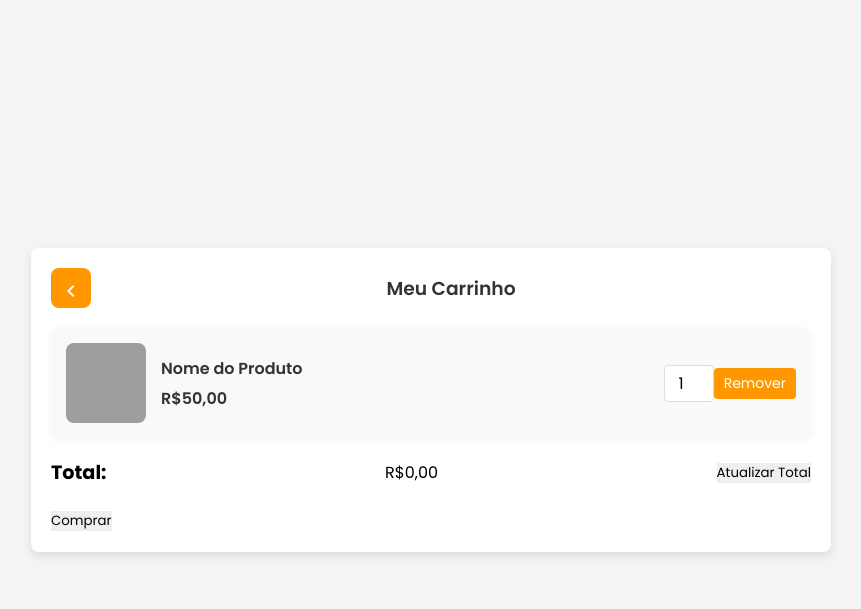
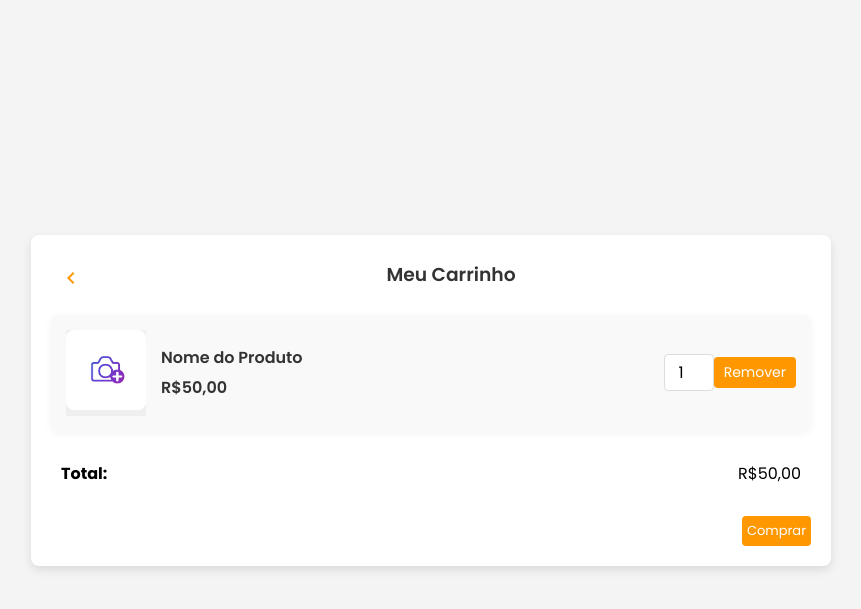
Before and after one commit to GiuliaVerse/Sem-Esperar-em-Filas, a PHP site: page /Components/CarrinhoDeCompras/cart.html in a window 1280 px wide. Shown: the top 609 px of the page, without its empty margins (209-1070 px from the left). Run offline with PHP 8.4, Linux system fonts and the light colour scheme; grey boxes are pictures that could not be loaded.

Commit message:
Mudancas na pagina de carrinho

```diff
--- a/Components/CarrinhoDeCompras/cart.css
+++ b/Components/CarrinhoDeCompras/cart.css
@@ -31,15 +31,17 @@ body {
     margin-bottom: 20px;
 }
 
+
+
 .carrinho .carrinho-header button {
     cursor: pointer;
     width: 40px;
     height: 40px;
     font-size: 2rem;
-    color: #fff;
-    background: #ff9800;
+    color: #ff9800;
+    background: none;
     border: none;
-    border-radius: 8px;
+    border-radius: 50%;
     transition: 0.3s;
 }
 
@@ -127,23 +129,28 @@ body {
     margin-bottom: 20px;
 }
 
-.carrinho-total strong {
-    font-size: 1.2rem;
+.carrinho-total {
+    display: flex;
+    justify-content: space-between;
+    align-items: center;
+    padding: 10px;
+    margin-top: 20px;
 }
 
-.purchase-button {
-    display: block;
-    width: 100%;
-    padding: 10px;
-    font-size: 1rem;
+.comprar-button
+ {
+    display: inline-block;
+    padding: 5px 5px;
+    font-size: 13px;
     color: #fff;
     background: #ff9800;
     border: none;
     border-radius: 4px;
     cursor: pointer;
     transition: 0.3s;
+    float: right;
 }
 
-.purchase-button:hover {
+.comprar-button:hover {
     background: #e68900;
 }
--- a/Components/CarrinhoDeCompras/cart.html
+++ b/Components/CarrinhoDeCompras/cart.html
@@ -1,3 +1,4 @@
+
 <!DOCTYPE html>
 <html lang="en">
 
@@ -27,20 +28,22 @@
         <div class="cart-items">
             <!-- Produtos adicionados ao carrinho irão aparecer aqui -->
             <div class="cart-product">
-                <img src="produto.jpg" alt="Produto">
+                <button class="photo-button">
+                    <img src="../../Components/Images/icone-adicionar-foto.jpg" alt="Adicionar Foto">
+                </button>
                 <div class="product-details">
                     <p class="cart-product-title">Nome do Produto</p>
                     <p class="cart-product-price">R$50,00</p>
                 </div>
                 <input type="number" class="product-qtd-input" value="1">
-                <button class="remove-product-button">Remover</button>
+                <button id="remover" class="remove-product-button">Remover</button>
             </div>
         </div>
         <div class="carrinho-total">
-            <strong>Total: </strong><span>R$0,00</span>
-            <button id="total-button">Atualizar Total</button>
+            <strong>Total: </strong>
+            <span>R$0,00</span>
         </div>
-        <button class="comprar-button">Comprar</button>
+        <button id="comprar" class="comprar-button">Comprar</button>
     </div>
     <script src="cart.js"></script>
 </body>
--- a/Components/CarrinhoDeCompras/cart.js
+++ b/Components/CarrinhoDeCompras/cart.js
@@ -1,98 +1,81 @@
+// Verifica se o documento está carregando. Se estiver, adiciona um listener para quando o DOM estiver completamente carregado.
 if (document.readyState === 'loading') {
     document.addEventListener('DOMContentLoaded', ready);
 } else {
+    // Se o documento já estiver carregado, chama a função ready imediatamente.
     ready();
 }
 
+// Inicializa o valor total do carrinho como "0,00".
 let totalAmount = "0,00";
 
+// Função que configura os listeners e inicializa o carrinho.
 function ready() {
+    // Adiciona listeners de clique para todos os botões de remover produto.
     const buttonRemoverProdutos = document.getElementsByClassName("remove-product-button");
     for (let i = 0; i < buttonRemoverProdutos.length; i++) {
         buttonRemoverProdutos[i].addEventListener("click", removerProduto);
     }
 
+    // Adiciona listeners de mudança para todos os campos de quantidade de produto.
     const qtdProdutos = document.getElementsByClassName("product-qtd-input");
     for (let i = 0; i < qtdProdutos.length; i++) {
         qtdProdutos[i].addEventListener("change", checarIfProdutoIsNull);
     }
 
+    // Adiciona listeners de clique para todos os botões de adicionar produto.
     const adicionarAOCarrinho = document.getElementsByClassName("add-product-button");
     for (let i = 0; i < adicionarAOCarrinho.length; i++) {
         adicionarAOCarrinho[i].addEventListener("click", adicionarProduto);
     }
 
+    // Adiciona listener de clique para o botão de comprar.
     const buttonComprar = document.getElementsByClassName("comprar-button")[0];
     buttonComprar.addEventListener("click", finalizarCompra);
 
+    // Adiciona listeners de clique para todos os preços de produtos no carrinho, permitindo alteração.
     const buttonPrecoProdutos = document.getElementsByClassName("cart-product-price");
     for (let i = 0; i < buttonPrecoProdutos.length; i++) {
         buttonPrecoProdutos[i].addEventListener("click", alterarPrecoProduto);
     }
 
-    const totalButton = document.getElementById("total-button");
-    totalButton.addEventListener("click", updateTotal);
-}
+    // Adiciona listeners de clique para todos os botões de foto.
+    const photoButtons = document.getElementsByClassName("photo-button");
+    for (let i = 0; i < photoButtons.length; i++) {
+        photoButtons[i].addEventListener("click", showPhotoAlert);
+    }
 
-function removerProduto(event) {
-    event.target.parentElement.parentElement.remove();
+    // Calcula e atualiza o total inicial do carrinho.
     updateTotal();
 }
 
-function checarIfProdutoIsNull(event) {
-    if (event.target.value === "0") {
-        event.target.parentElement.parentElement.remove();
-    }
+// Função para remover um produto do carrinho.
+function removerProduto(event) {
+    // Remove o produto clicado.
+    event.target.parentElement.parentElement.remove();
+    // Atualiza o valor total do carrinho.
     updateTotal();
 }
 
-function adicionarProduto(event) {
-    const button = event.target;
-    const productInfos = button.parentElement.parentElement;
-    const productImage = productInfos.getElementsByClassName("product-image")[0].src;
-    const productName = productInfos.getElementsByClassName("product-title")[0].innerText;
-    const preçoProduto = productInfos.getElementsByClassName("product-price")[0].innerText;
-
-    const productosCartNames = document.getElementsByClassName("cart-product-title");
-    for (let i = 0; i < productosCartNames.length; i++) {
-        if (productosCartNames[i].innerText === productName) {
-            productosCartNames[i].parentElement.parentElement.getElementsByClassName("product-qtd-input")[0].value++;
-            updateTotal();
-            return;
-        }
+// Função para checar se a quantidade do produto é zero e removê-lo se for.
+function checarIfProdutoIsNull(event) {
+    // Verifica se a quantidade do produto é zero.
+    if (event.target.value === "0") {
+        // Remove o produto se a quantidade for zero.
+        event.target.parentElement.parentElement.remove();
     }
-
-    let novoProduto = document.createElement("tr");
-    novoProduto.classList.add("cart-product");
-
-    novoProduto.innerHTML =
-        `
-    <td class="product-identification">
-        <img src="${productImage}" alt="${productName}" class="cart-product-image">
-        <strong class="cart-product-title">${productName}</strong>
-    </td>
-    <td>
-        <span class="cart-product-price">${preçoProduto}</span>
-    </td>
-    <td>
-        <input type="number" value="1" min="0" class="product-qtd-input">
-        <button type="button" class="remove-product-button">Remover</button>
-    </td>
-    `;
-
-    const tableBody = document.querySelector(".cart-table tbody");
-    tableBody.append(novoProduto);
+    // Atualiza o valor total do carrinho.
     updateTotal();
-
-    novoProduto.getElementsByClassName("remove-product-button")[0].addEventListener("click", removerProduto);
-    novoProduto.getElementsByClassName("product-qtd-input")[0].addEventListener("change", checarIfProdutoIsNull);
-    novoProduto.getElementsByClassName("cart-product-price")[0].addEventListener("click", alterarPrecoProduto);
 }
 
+// Função para finalizar a compra.
 function finalizarCompra() {
+    // Verifica se o valor total do carrinho é zero.
     if (totalAmount === "0,00") {
+        // Alerta se o carrinho estiver vazio.
         alert("Seu carrinho está vazio!");
     } else {
+        // Agradece pela compra e mostra o valor do pedido.
         alert(
             `
             Obrigado pela sua compra!
@@ -101,31 +84,53 @@ function finalizarCompra() {
             `
         );
 
-        document.querySelector(".cart-table tbody").innerHTML = "";
+        // Limpa os itens do carrinho após a compra.
+        document.querySelector(".cart-items").innerHTML = "";
+        // Atualiza o valor total do carrinho.
         updateTotal();
     }
 }
 
+// Função para atualizar o valor total do carrinho.
 function updateTotal() {
+    // Seleciona todos os produtos no carrinho.
     const produtosDoCarrinho = document.getElementsByClassName("cart-product");
-    totalAmount = 0;
+    let total = 0;
 
+    // Itera sobre cada produto no carrinho.
     for (let i = 0; i < produtosDoCarrinho.length; i++) {
+        // Pega o preço do produto, removendo a formatação.
         const preçoProduto = produtosDoCarrinho[i].getElementsByClassName("cart-product-price")[0].innerText.replace("R$", "").replace(",", ".");
+        // Pega a quantidade do produto.
         const quantidadeProduto = produtosDoCarrinho[i].getElementsByClassName("product-qtd-input")[0].value;
-        totalAmount += preçoProduto * quantidadeProduto;
+        // Calcula o total somando o preço multiplicado pela quantidade.
+        total += preçoProduto * quantidadeProduto;
     }
 
-    totalAmount = totalAmount.toFixed(2);
-    totalAmount = totalAmount.replace(".", ",");
+    // Formata o total para duas casas decimais e substitui o ponto por vírgula.
+    totalAmount = total.toFixed(2).replace(".", ",");
+    // Atualiza o texto do total no HTML.
     document.querySelector(".carrinho-total span").innerText = "R$" + totalAmount;
 }
 
+// Função para alterar o preço de um produto no carrinho.
 function alterarPrecoProduto(event) {
+    // Solicita o novo preço ao usuário.
     const novoPreco = prompt("Digite o novo preço:");
     if (novoPreco) {
+        // Formata o novo preço para o formato correto.
         const novoPrecoFormatado = "R$" + parseFloat(novoPreco).toFixed(2).replace(".", ",");
+        // Atualiza o texto do preço no HTML.
         event.target.innerText = novoPrecoFormatado;
+        // Atualiza o valor total do carrinho.
         updateTotal();
     }
 }
+
+// Função para mostrar um alerta ao tentar adicionar uma foto.
+function showPhotoAlert() {
+    // Mostra um alerta informando que o restaurante não adicionou uma foto.
+    alert("O restaurante ainda não adicionou uma foto deste produto.");
+}
+
+// codigo base para esse carrinho de compras: https://github.com/gustavopolonio/Introducao-ao-Desenvolvimento-Web/blob/master/Como-programar-um-Carrinho-de-Compras_Tutorial-JavaScript/loja.js
```
Also changed, not shown: Components/Images/icone-adicionar-foto.jpg (added).
